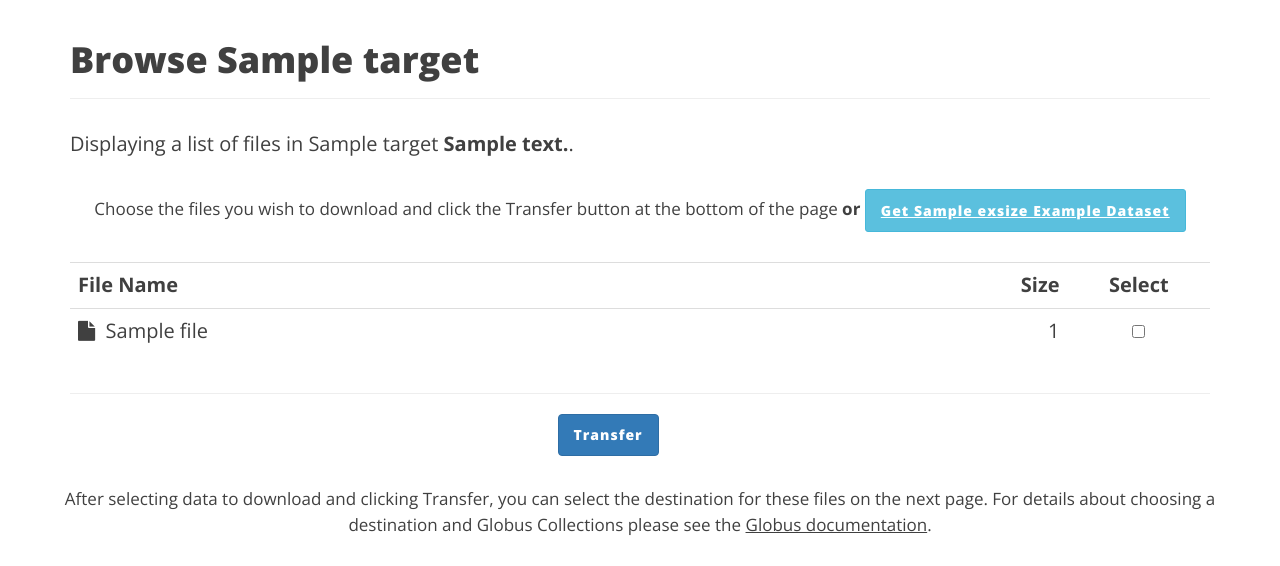
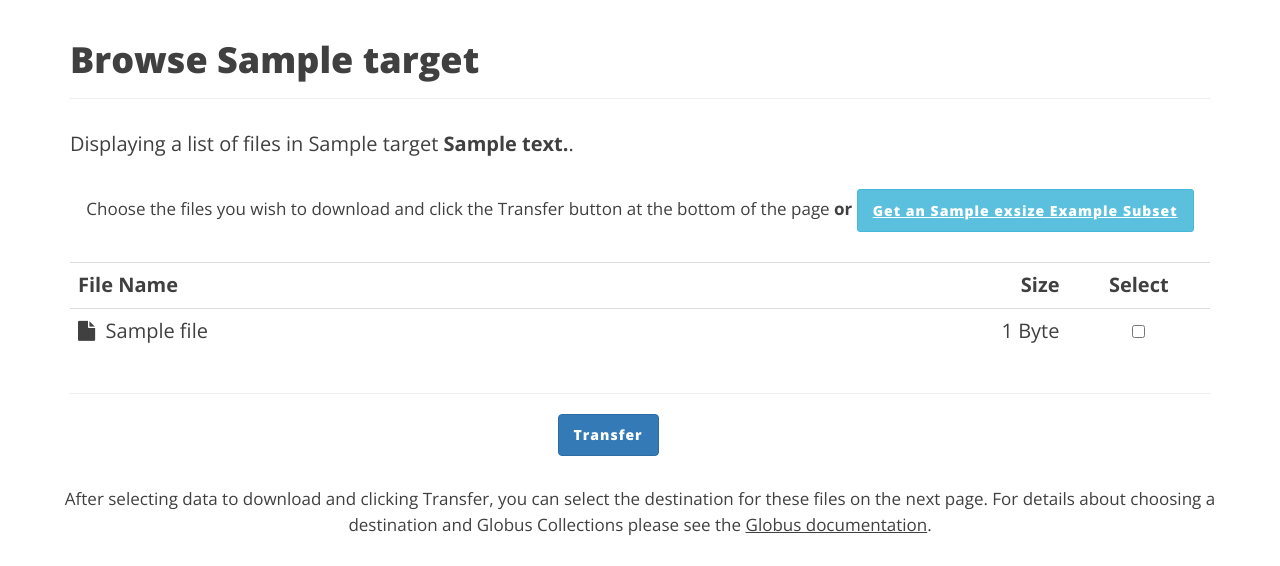
Before and after one commit to LSSTDESC/desc-data-portal, a Python web app: template web/portal/templates/browse.jinja2 in a window 1280 px wide. Shown: the part 70-636 px from the top of the page. Run offline with Jinja, Linux system fonts and the light colour scheme; the template is opened without the code that fills it: most values are stand-ins (such as "Sample title", 1, 10 or a date in 2020); some libraries are stand-ins or nearby versions.

Commit message:
fix up filesizes and modify subset button text

```diff
--- a/web/portal/templates/browse.jinja2
+++ b/web/portal/templates/browse.jinja2
@@ -33,7 +33,7 @@
   </p>
   <p class="grey-text small text-center pb-4">
     Choose the files you wish to download and click the Transfer button at the bottom of the page <strong>or</strong>
-  <a href="{{url_for('example', dataset_id=myid)}}" class="btn btn-info btn-sm">Get {{exsize}} Example Dataset</a>
+  <a href="{{url_for('example', dataset_id=myid)}}" class="btn btn-info btn-sm">Get an {{exsize}} Example Subset</a>
   </p>
 
 
@@ -61,7 +61,7 @@
                         {{file.name}}
                       {%endif%}
                     </td>
-                    <td class="col-md-1 text-right">{{file.size}}</td>
+                    <td class="col-md-1 text-right">{{file.size|filesizeformat}}</td>
                     <td class="col-md-1 text-center">
                       <input type="checkbox" name="file" value="{{file.name}}">
                       <input type="hidden" name="path" value="{{mypath}}">
```
